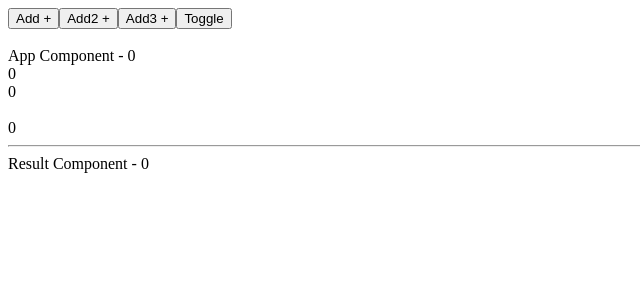
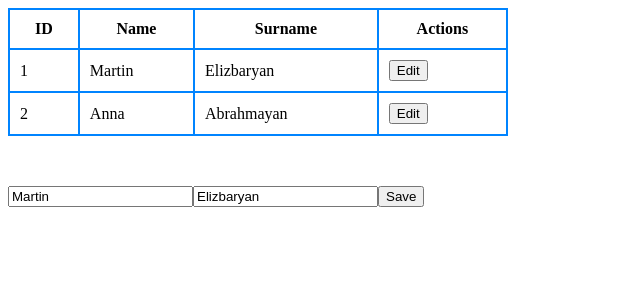
Before and after one commit to ishot90/reactjs, a React (Create React App) app: page / in a window 1280 px wide. Shown: the top 300 px of the page, without its empty margins (0-640 px from the left). Built offline with nearby package versions, Linux system fonts and the light colour scheme.

Commit message:
update lesson6

```diff
--- a/src/App.js
+++ b/src/App.js
@@ -1,51 +1,10 @@
-import { useState, useMemo, useCallback } from "react"; // hook
-import Result from "./Result";
+import Main from "./components/Main/Main";
+import usersData from "./data/users";
+
+localStorage.setItem("users", JSON.stringify(usersData));
 
 function App() {
-  console.log("Render from App");
-  const [number, setNumber] = useState(0);
-  const [number2, setNumber2] = useState(0);
-  const [number3, setNumber3] = useState(0);
-  const [isShown, setIsShown] = useState(true);
-
-  const addPoint = useCallback(() => {
-    setNumber(number + 1);
-  }, [number]);
-  const addPoint2 = useCallback(() => {
-    setNumber2(number2 + 1);
-  }, [number2]);
-  const addPoint3 = useCallback(() => {
-    setNumber3(number3 + 1);
-  }, [number3]);
-  const result = useMemo(() => {
-    return number + number2;
-  }, [number, number2]);
-
-  const toggleResult = () => {
-    setIsShown(!isShown);
-  };
-
-  return (
-    <div>
-      <button onClick={addPoint}>Add +</button>
-      <button onClick={addPoint2}>Add2 +</button>
-      <button onClick={addPoint3}>Add3 +</button>
-      <button onClick={toggleResult}>Toggle</button>
-
-      <br />
-      <br />
-
-      <div>App Component - {number}</div>
-      <div>{number2}</div>
-      <div>{number3}</div>
-
-      <br />
-
-      <div>{result}</div>
-
-      {isShown && <Result number={number} />}
-    </div>
-  );
+  return <Main />;
 }
 
 export default App;
--- a/src/Result.js
+++ /dev/null
@@ -1,27 +0,0 @@
-import { memo, useEffect } from "react"; // hoc = hire order component
-
-const Result = ({ number }) => {
-  console.log("Render from Result");
-
-  useEffect(() => {
-    const id = setInterval(() => {
-      console.log({ number });
-    }, 1000);
-
-    console.log({ id });
-
-    return () => {
-      console.log("unMount");
-      clearInterval(id);
-    };
-  }, [number]);
-
-  return (
-    <div>
-      {" "}
-      <hr /> Result Component - {number}
-    </div>
-  );
-};
-
-export default memo(Result);
--- /dev/null
+++ b/src/components/EditUser/EditUser.js
@@ -0,0 +1,46 @@
+import { useState, useEffect } from "react";
+
+const EditUser = (props) => {
+  const { id, users } = props;
+  console.log({ users });
+
+  const [name, setName] = useState("");
+  const [surname, setSurname] = useState("");
+
+  useEffect(() => {
+    const userToEdit = users.find((user) => {
+      return user.id === id;
+    });
+
+    setName(userToEdit?.name);
+    setSurname(userToEdit?.surname);
+  }, [id]);
+
+  const handleNameChange = (newName) => {
+    setName(newName);
+  };
+
+  const handleSurnameChange = (newSurname) => {
+    setSurname(newSurname);
+  };
+
+  return (
+    <div>
+      <input
+        type="text"
+        value={name}
+        onChange={(e) => handleNameChange(e.target.value)}
+      />
+
+      <input
+        type="text"
+        value={surname}
+        onChange={(e) => handleSurnameChange(e.target.value)}
+      />
+
+      <button>Save</button>
+    </div>
+  );
+};
+
+export default EditUser;
--- /dev/null
+++ b/src/components/Main/Main.js
@@ -0,0 +1,24 @@
+import { useState, useEffect } from "react";
+import Users from "../Users/Users";
+import EditUser from "../EditUser/EditUser";
+
+const Main = () => {
+  const [id, setId] = useState(null);
+  const [users, setUsers] = useState([]);
+
+  useEffect(() => {
+    let usersData = localStorage.getItem("users");
+    setUsers(JSON.parse(usersData));
+    setId(1);
+  }, []);
+
+  return (
+    <div>
+      <Users users={users} />
+
+      <EditUser id={id} users={users} />
+    </div>
+  );
+};
+
+export default Main;
--- /dev/null
+++ b/src/components/Users/Users.js
@@ -0,0 +1,34 @@
+import styles from "./styles";
+import useUsers from "./useUsers";
+
+const Users = (props) => {
+  //   const { setEditableUser } = useUsers();
+  const { users } = props;
+  const { setEditableUser } = useUsers(props);
+
+  return (
+    <table style={styles.table}>
+      <tr>
+        <th style={styles.tdAndTh}>ID</th>
+        <th style={styles.tdAndTh}>Name</th>
+        <th style={styles.tdAndTh}>Surname</th>
+        <th style={styles.tdAndTh}>Actions</th>
+      </tr>
+
+      {users.map((user) => {
+        return (
+          <tr>
+            <td style={styles.tdAndTh}>{user.id}</td>
+            <td style={styles.tdAndTh}>{user.name}</td>
+            <td style={styles.tdAndTh}>{user.surname}</td>
+            <td style={styles.tdAndTh}>
+              <button onClick={() => setEditableUser(user.id)}>Edit</button>
+            </td>
+          </tr>
+        );
+      })}
+    </table>
+  );
+};
+
+export default Users;
--- /dev/null
+++ b/src/components/Users/styles.js
@@ -0,0 +1,14 @@
+const styles = {
+  table: {
+    border: "2px solid #0084ff",
+    borderCollapse: "collapse",
+    width: 500,
+    marginBottom: 50,
+  },
+  tdAndTh: {
+    border: "2px solid #0084ff",
+    padding: 10,
+  },
+};
+
+export default styles;
--- /dev/null
+++ b/src/components/Users/useUsers.js
@@ -0,0 +1,12 @@
+const useUsers = (props) => {
+  const setEditableUser = (id) => {
+    console.log(id);
+    // setId petqa aneq id-in
+  };
+
+  return {
+    setEditableUser,
+  };
+};
+
+export default useUsers;
--- /dev/null
+++ b/src/data/users.js
@@ -0,0 +1,14 @@
+const users = [
+  {
+    id: 1,
+    name: "Martin",
+    surname: "Elizbaryan",
+  },
+  {
+    id: 2,
+    name: "Anna",
+    surname: "Abrahmayan",
+  },
+];
+
+export default users;
--- a/src/index.js
+++ b/src/index.js
@@ -4,7 +4,3 @@ import App from "./App";
 
 const root = ReactDOM.createRoot(document.getElementById("root"));
 root.render(<App />);
-
-// If you want to start measuring performance in your app, pass a function
-// to log results (for example: reportWebVitals(console.log))
-// or send to an analytics endpoint. Learn more: https://bit.ly/CRA-vitals
```
